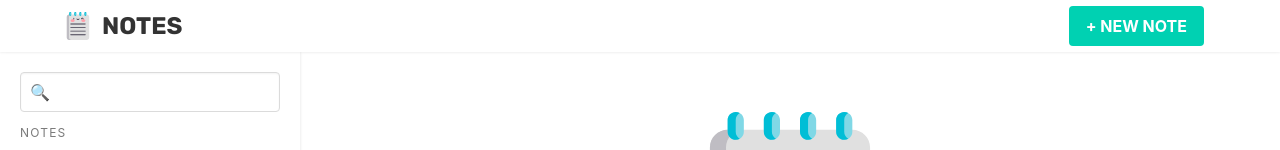
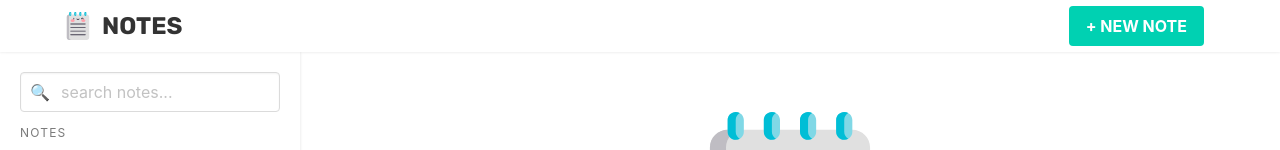
Before and after one commit to jamup-dev/react-with-firestore, a React (Create React App) app in the folder note-app-project/01-basic-app/: page / in a window 1280 px wide. Shown: the top 150 px of the page. Built offline with nearby package versions, Linux system fonts and the light colour scheme.

Commit message:
feat: add placeholder to search box

```diff
--- a/note-app-project/01-basic-app/src/components/Sidebar/index.js
+++ b/note-app-project/01-basic-app/src/components/Sidebar/index.js
@@ -70,6 +70,7 @@ export default function Sidebar({ links }) {
               className="input"
               value={search}
               onChange={e => setSearch(e.target.value)}
+              placeholder="search notes..."
             />
             <span
               className="icon is-small is-left"
```
